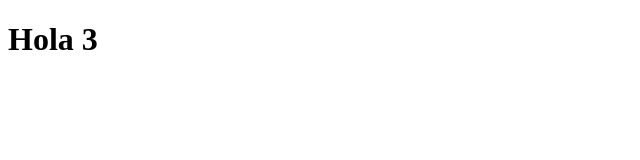
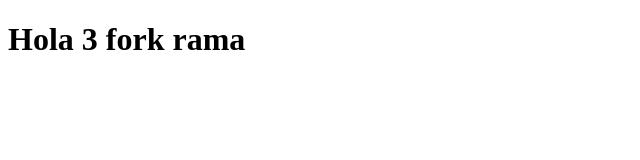
Before and after one commit to danielsanchez68/cursonodeav, a plain HTML site: page index.html in a window 1280 px wide. Shown: the whole page, without its empty margins (0-640 px from the left). Drawn offline with Linux system fonts and the light colour scheme.

Commit message:
tercera version rama fork

```diff
--- a/index.html
+++ b/index.html
@@ -7,6 +7,6 @@
     <title>Document</title>
 </head>
 <body>
-    <h1>Hola 3</h1>
+    <h1>Hola 3 fork rama</h1>
 </body>
 </html>
```
